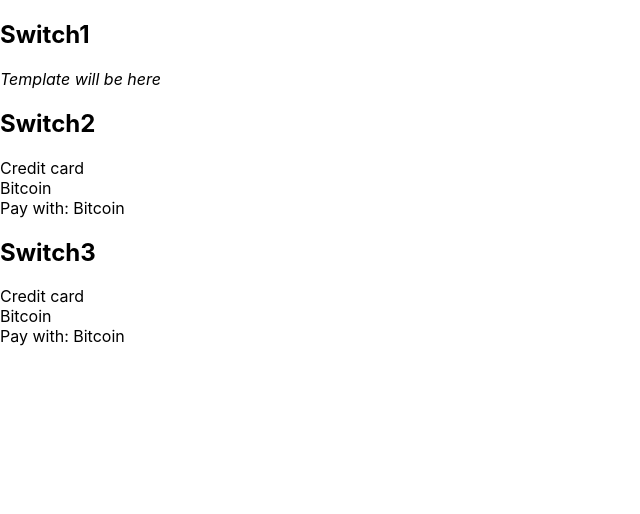
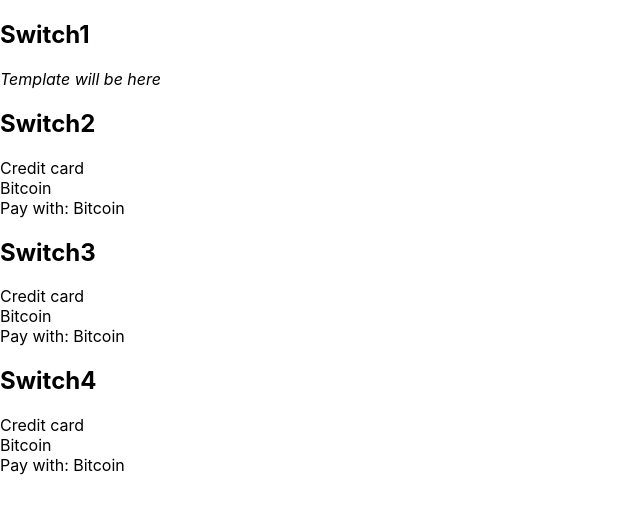
Before and after one commit to Tampoka/components_styleguidist, a React (Create React App) app: page / in a window 1280 px wide. Shown: the top 514 px of the page, without its empty margins (0-640 px from the left). Built offline with nearby package versions, Linux system fonts and the light colour scheme.

Commit message:
Add renderChoice.

```diff
--- a/src/components/Switch/Switch.js
+++ b/src/components/Switch/Switch.js
@@ -3,12 +3,12 @@
 import Switch1 from "./steps/Switch1";
 import Switch2 from "./steps/Switch2";
 import Switch3 from "./steps/Switch3";
-// import Switch4 from "./steps/Switch4";
+import Switch4 from "./steps/Switch4";
 // import Switch5 from "./steps/Switch5";
 // import Switch6 from "./steps/Switch6";
 import "./Switch.css";
 
-export const  Switch=()=> {
+export const Switch = () => {
     const presentStep = (title, Step) => (
         <div>
             <h2>{title}</h2>
@@ -21,7 +21,7 @@
             {presentStep("Switch1", Switch1)}
             {presentStep("Switch2", Switch2)}
             {presentStep("Switch3", Switch3)}
-            {/*{presentStep("Switch4", Switch4)}*/}
+            {presentStep("Switch4", Switch4)}
             {/*{presentStep("Switch5", Switch5)}*/}
             {/*{presentStep("Switch6", Switch6)}*/}
         </div>
--- /dev/null
+++ b/src/components/Switch/steps/Switch4.js
@@ -0,0 +1,31 @@
+import {useState} from 'react';
+
+const CREDITCARD = "Credit card";
+const BTC = "Bitcoin";
+
+const Switch = () => {
+    const [payMethod, setPayMethod] = useState(BTC)
+
+    const select = (choice) => {
+        return evt => {
+            setPayMethod(choice)
+        }
+    }
+
+    const renderChoice = (choice) => {
+        return (
+            <div className="choice"
+                 onClick={select(choice)}>{choice}
+            </div>
+        )
+    }
+
+    return (
+        <div className="switch">
+            {renderChoice(CREDITCARD)}
+            {renderChoice(BTC)}
+            Pay with: {payMethod}
+        </div>
+    )
+}
+export default Switch
```
Also changed, not shown: src/components/theme/logo.svg (added).
